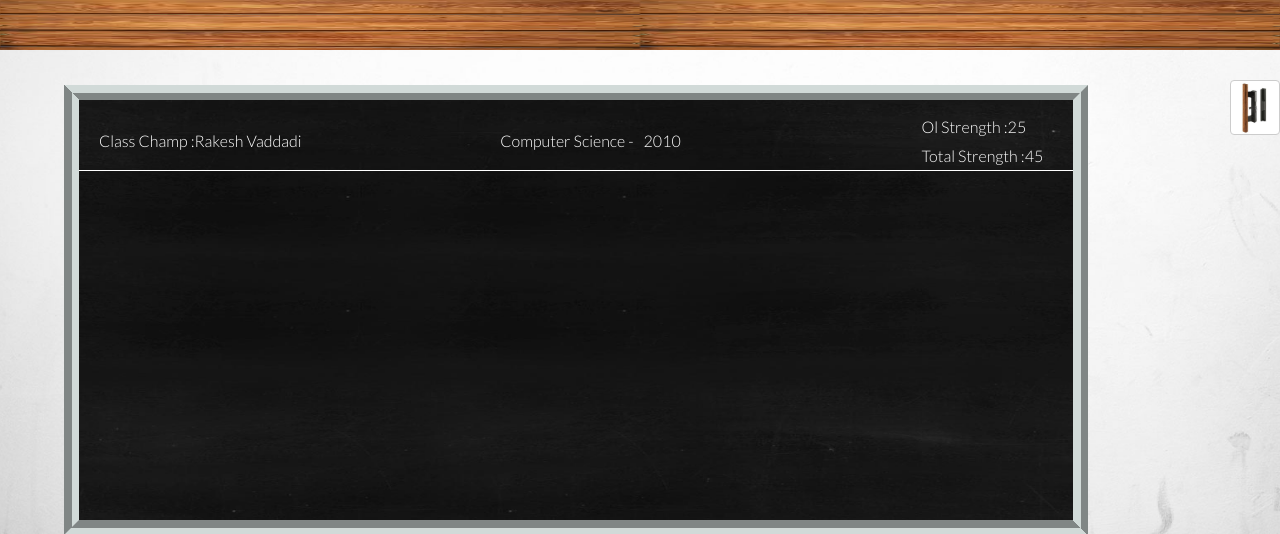
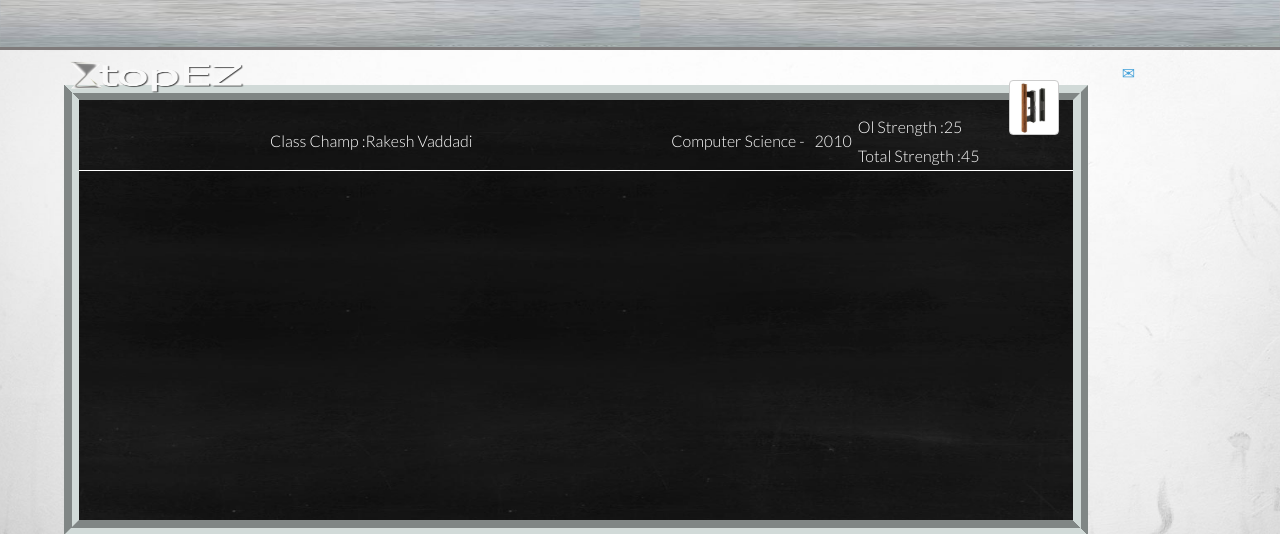
Before and after one commit to Diffinder/topez, a PHP site: page /index.html in a window 1280 px wide; the page is wider, and only the part inside the window is pictured. Shown: the top 534 px of that part. Run offline with PHP 8.4, Linux system fonts and the light colour scheme; some libraries are stand-ins or nearby versions; some web fonts are replaced.

Commit message:
top panel and logo updated

```diff
--- a/css/style.css
+++ b/css/style.css
@@ -1,8 +1,22 @@
+.logo{
+  background: url('../images/logo.png') no-repeat;
+  float:left;
+  width: 180px;
+  height: 50px;
+   background-size: 100% 100%;
+  margin-top: 3px;
+  margin-left: 70px;
+  font-size: 25px;
+}
 .top-panel{
-  background:url('../images/wood-plank2.jpg') repeat-x;
+  background:url('../images/top.jpg') repeat-x;
   width: 100%;
   height:50px;
   background-size: 50% 100%;
+  border-bottom: 3px solid #7E7A7A;
+  color:rgb(250, 244, 244);
+  font-size: 21px;
+  text-shadow: -1px -1px 1px #fff, 1px 1px 1px #000;
 }
 .bb{
 	background: url('../images/bb.jpg') no-repeat;
--- a/index.html
+++ b/index.html
@@ -21,10 +21,17 @@
     <script src="js/modernizr.custom1.js"></script>
     <link href="css/jquery.booklet.latest.css" type="text/css" rel="stylesheet" />
     <link rel="stylesheet" type="text/css" href="css/book.css" />
+    <link rel="shortcut icon" href="images/fav.ico">
 
 </head>
 <body >
    <div id="top-panel" class="top-panel"></div>
+   <div class="logo"></div>
+    <div class="glyphicon glyphicon-cog" style="float:right;margin-top:15px;margin-right:40px;"></div>
+    <div class="glyphicon glyphicon-user" style="float:right;margin-top:15px;margin-right:40px;"></div>
+    <div class="glyphicon glyphicon-envelope" style="float:right;margin-top:15px;margin-right:40px;"></div>
+    <div class="glyphicon glyphicon-comment" style="float:right;margin-top:15px;margin-right:50px;"></div>
+   </div>
     <nav class="cbp-spmenu cbp-spmenu-vertical cbp-spmenu-right" id="cbp-spmenu-s2">
          <div>
 
```
Also changed, not shown: images/fav.ico (added), images/fav.png (added), images/fav1.ico (added), images/logo.png, images/logo2.png (added), images/top.jpg (added).
